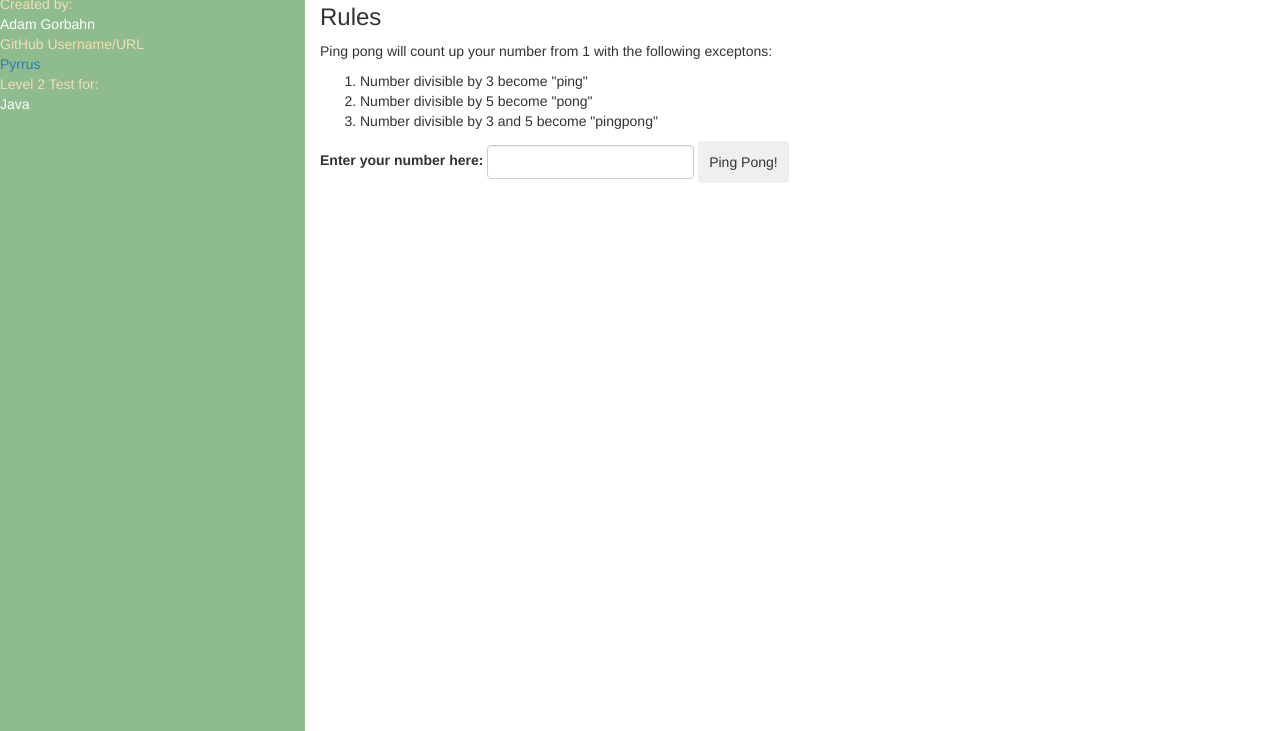
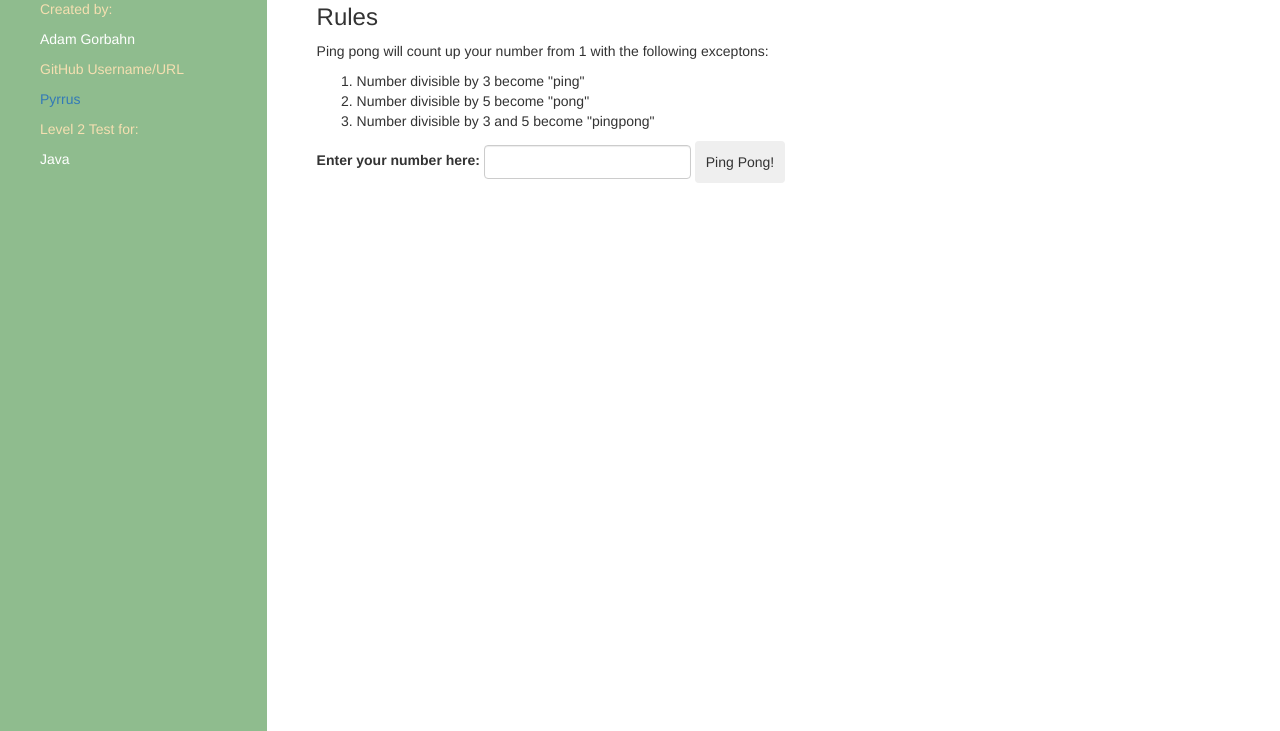
Before and after one commit to Pyrrus/array-and-loop, a plain HTML site: page index.html in a window 1280 px wide. Shown: the part 294-1025 px from the top of the page. Drawn offline with Linux system fonts and the light colour scheme.

Commit message:
add css for sidebar to look like one on the image

```diff
--- a/css/style.css
+++ b/css/style.css
@@ -17,12 +17,28 @@ html, body {
 .col-md-3 {
 	background-color: #8fbc8e;
 	height:100%;
-    min-height:100%
+    min-height:100%;
+    width: 22%;
+}
+
+.col-md-3 h2 {
+	margin-left: 20px;
+}
+
+.col-md-3 ul {
+	list-style-type: none;
+}
+
+.col-md-3 li {
+	color: white;
+	padding-top: 5px;
+	padding-bottom: 5px;
 }
 
 .col-md-9 {
 	height:100%;
-    min-height:100%
+    min-height:100%;
+    margin-left: 35px;
 }
 
 .btn {
@@ -30,9 +46,7 @@ html, body {
 }
 
 .pHeader {
-	color: #f5dfb1
+	color: #f5dfb1;
+	padding-bottom: 10px;
+	padding-top: 10px;
 }
-
-.col-md-3 p {
-	color: white;
-}
--- a/index.html
+++ b/index.html
@@ -19,14 +19,14 @@
 	  		<h2>
 	  			About Ping-Pong
 	  		</h2>
-	  		<p>
-	  			<span class="pHeader">Created by:</span> <br />
-	  			Adam Gorbahn <br />
-	  			<span class="pHeader">GitHub Username/URL</span> <br />
-	  			<a href="https://github.com/Pyrrus/">Pyrrus</a> <br />
-	  			<span class="pHeader">Level 2 Test for:</span> <br />
-	  			Java
-	  		</p>
+	  		<ul id="info">
+	  			<li><span class="pHeader">Created by:</span></li>
+	  			<li>Adam Gorbahn</li>
+	  			<li><span class="pHeader">GitHub Username/URL</span></li>
+	  			<li><a href="https://github.com/Pyrrus/">Pyrrus</a></li>
+	  			<li><span class="pHeader">Level 2 Test for:</span></li>
+	  			<li>Java</li>
+	  		</ul>
 
 	  	</div>
 	  	<div class="col-md-9">
```
